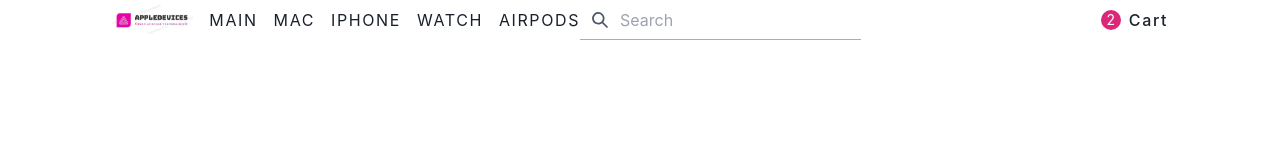
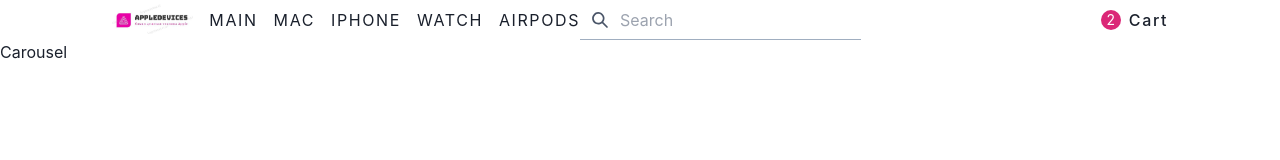
Before and after one commit to 00XAH00/PKGH-PR-2023-02, a React (Vite) app in the folder frontend/: page / in a window 1280 px wide. Shown: the top 160 px of the page. Built offline with nearby package versions, Linux system fonts and the light colour scheme.

Commit message:
create folders and files of the product catalog and carousel

```diff
--- /dev/null
+++ b/frontend/src/components/ui/catalog/Catalog.tsx
@@ -0,0 +1,12 @@
+import {FC} from "react";
+import Carousel from "./carousel/Carousel";
+
+const Catalog: FC = () => {
+    return(
+        <div>
+            <Carousel/>
+        </div>
+    )
+}
+
+export default Catalog
--- /dev/null
+++ b/frontend/src/components/ui/catalog/carousel/Carousel.tsx
@@ -0,0 +1,9 @@
+import {FC} from "react";
+
+const Carousel: FC = () => {
+    return(
+        <div>Carousel</div>
+    )
+}
+
+export default Carousel
--- /dev/null
+++ b/frontend/src/components/ui/catalog/carousel/carousel-item/CarouselItem.tsx
@@ -0,0 +1,17 @@
+import {FC} from "react";
+import {IProduct} from "../../../../../types/product.interface";
+import styles from './Carousel.module.scss'
+
+const CarouselItem: FC<{product: IProduct}> = ({product}) => {
+    return(
+        <div>
+            <img alt={product.name} src={product.images[0]} width={200} height={200}/>
+
+            <div className={styles.heading}></div>
+
+
+        </div>
+    )
+}
+
+export default CarouselItem
--- a/frontend/src/pages/Home.tsx
+++ b/frontend/src/pages/Home.tsx
@@ -1,11 +1,13 @@
 import {FC} from 'react';
 // import styles from './Home.module.scss'
 import Header from "../components/Header/Header";
+import Catalog from "../components/ui/catalog/Catalog";
 
 const Home: FC = () => {
     return(
         <div>
             <Header/>
+            <Catalog/>
         </div>
     )
 }
```
Also changed, not shown: frontend/src/components/ui/catalog/carousel/Carousel.module.scss (added).
